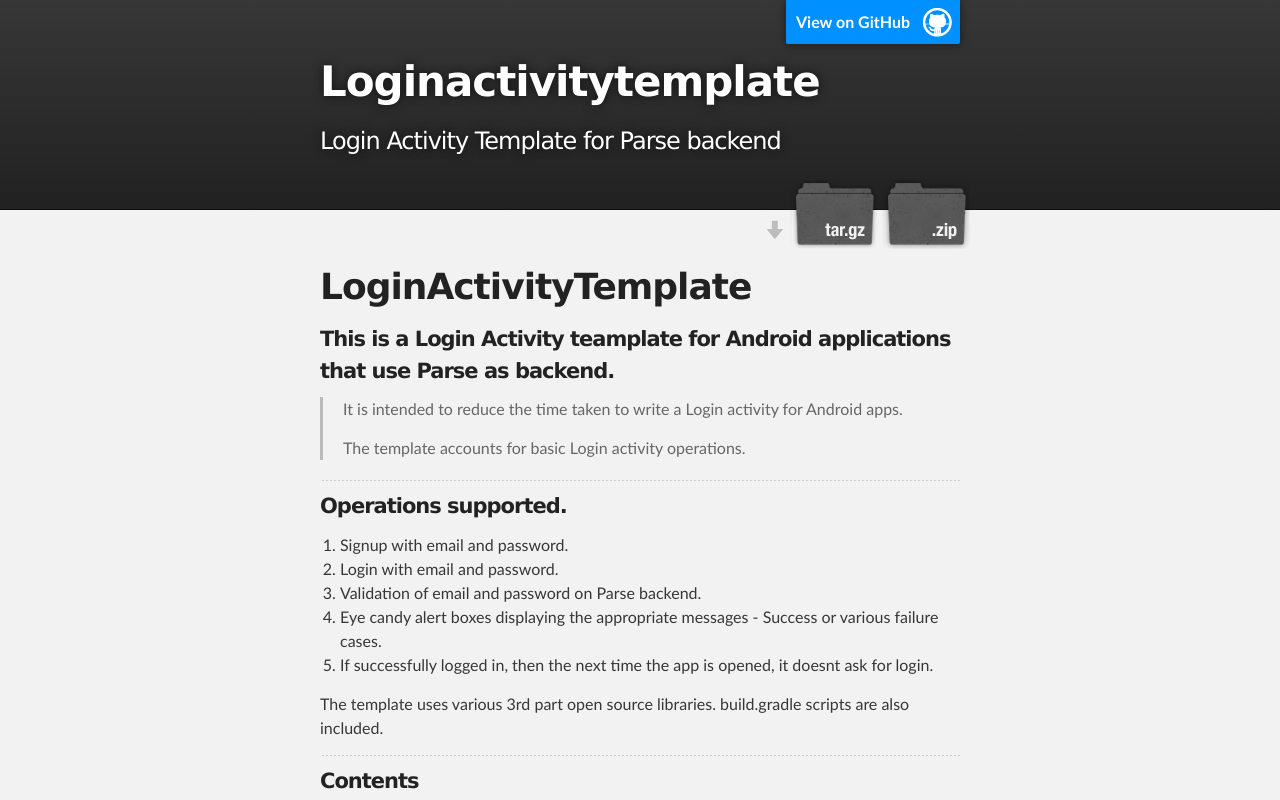
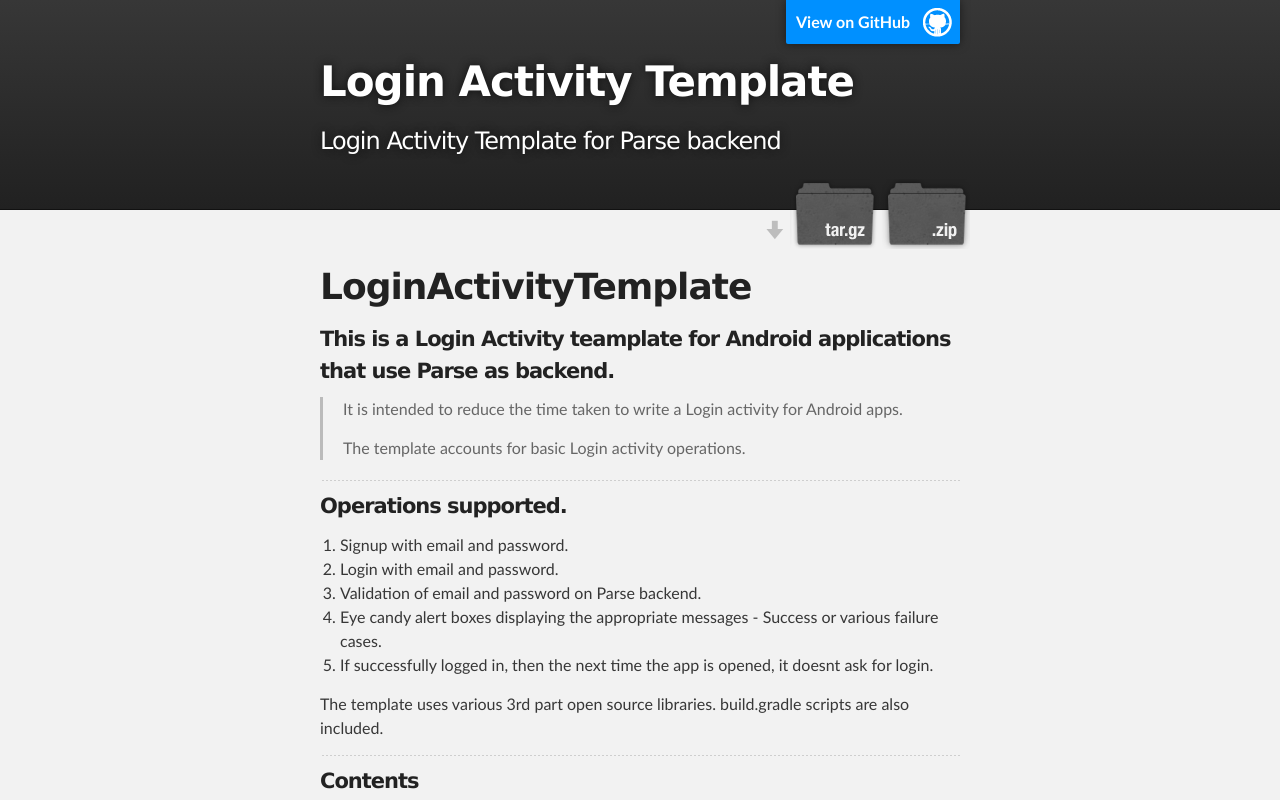
Before and after one commit to chethankumar/LoginActivityTemplate, a plain HTML site: page index.html in a window 1280 px wide. Shown: the top 800 px of the page. Drawn offline with Linux system fonts and the light colour scheme.

Commit message:
Update index.html

```diff
--- a/index.html
+++ b/index.html
@@ -18,7 +18,7 @@
         <header class="inner">
           <a id="forkme_banner" href="https://github.com/chethankumar/LoginActivityTemplate">View on GitHub</a>
 
-          <h1 id="project_title">Loginactivitytemplate</h1>
+          <h1 id="project_title">Login Activity Template</h1>
           <h2 id="project_tagline">Login Activity Template for Parse backend</h2>
 
             <section id="downloads">
```
